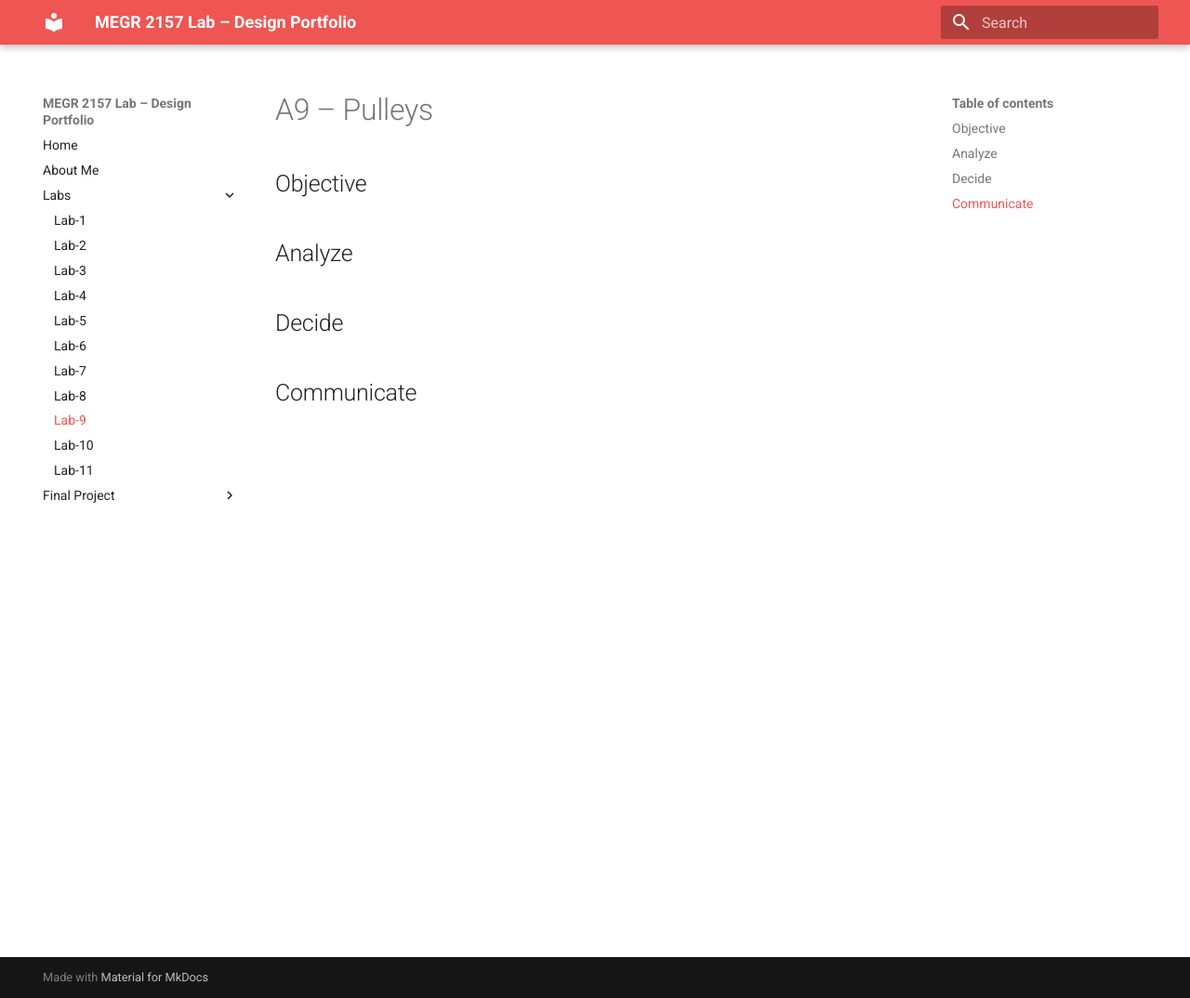
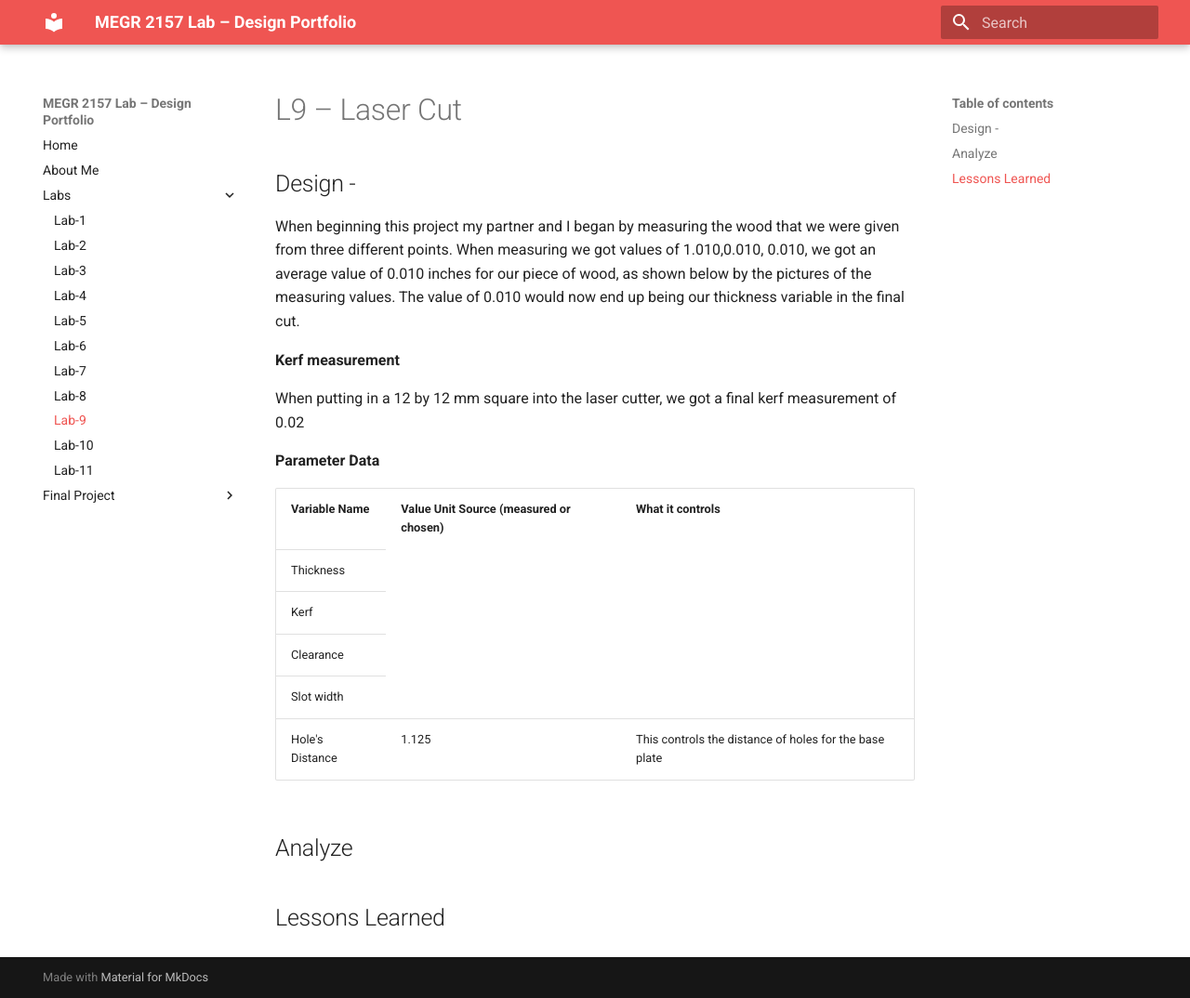
Before and after one commit to AtibaJ/megr2157L-portfolio, an MkDocs documentation site: the page built from docs/Labs/L09/index.md, in a window 1280 px wide and 1074 px high. Shown: the whole window at 93% size. Built offline with MkDocs 1.6.1 and Material for MkDocs 9.7.7, drawn with Linux system fonts in a browser that asks for light colours.

Commit message:
Update index.md

```diff
--- a/docs/Labs/L09/index.md
+++ b/docs/Labs/L09/index.md
@@ -1,12 +1,55 @@
-# A9 – Pulleys
+# L9 – Laser Cut
 
-## Objective
+## Design -
 
+When beginning this project my partner and I began by measuring the wood that we were given from three different points. When measuring
+we got values of 1.010,0.010, 0.010, we got an average value of 0.010 inches for our piece of wood, as shown below by the pictures of
+the measuring values. The value of 0.010 would now end up being our thickness variable in the final cut.
+
+__Kerf measurement__
+
+When putting in a 12 by 12 mm square into the laser cutter, we got a final kerf measurement of 0.02
+
+__Parameter Data__
+
+<table>
+<tr>
+  <th>
+    Variable Name
+  </th>
+  <th>
+    Value Unit Source (measured or chosen)
+  </th>
+  <th>
+    What it controls
+  </th>
+</tr>
+
+<tr>
+  <td>Thickness</td>
+</tr>
+
+<tr>
+  <td>Kerf</td>
+</tr>
+
+<tr>
+  <td>Clearance</td>
+</tr>
+
+<tr>
+  <td>Slot width</td>
+</tr>
+
+<tr>
+  <td>Hole's Distance</td>
+  <td>1.125</td>
+  <td>This controls the distance of holes for the base plate</td>
+</tr>
+
+</table>
 
 ## Analyze
 
 
-## Decide
-
-
-## Communicate
+## Lessons Learned
```
